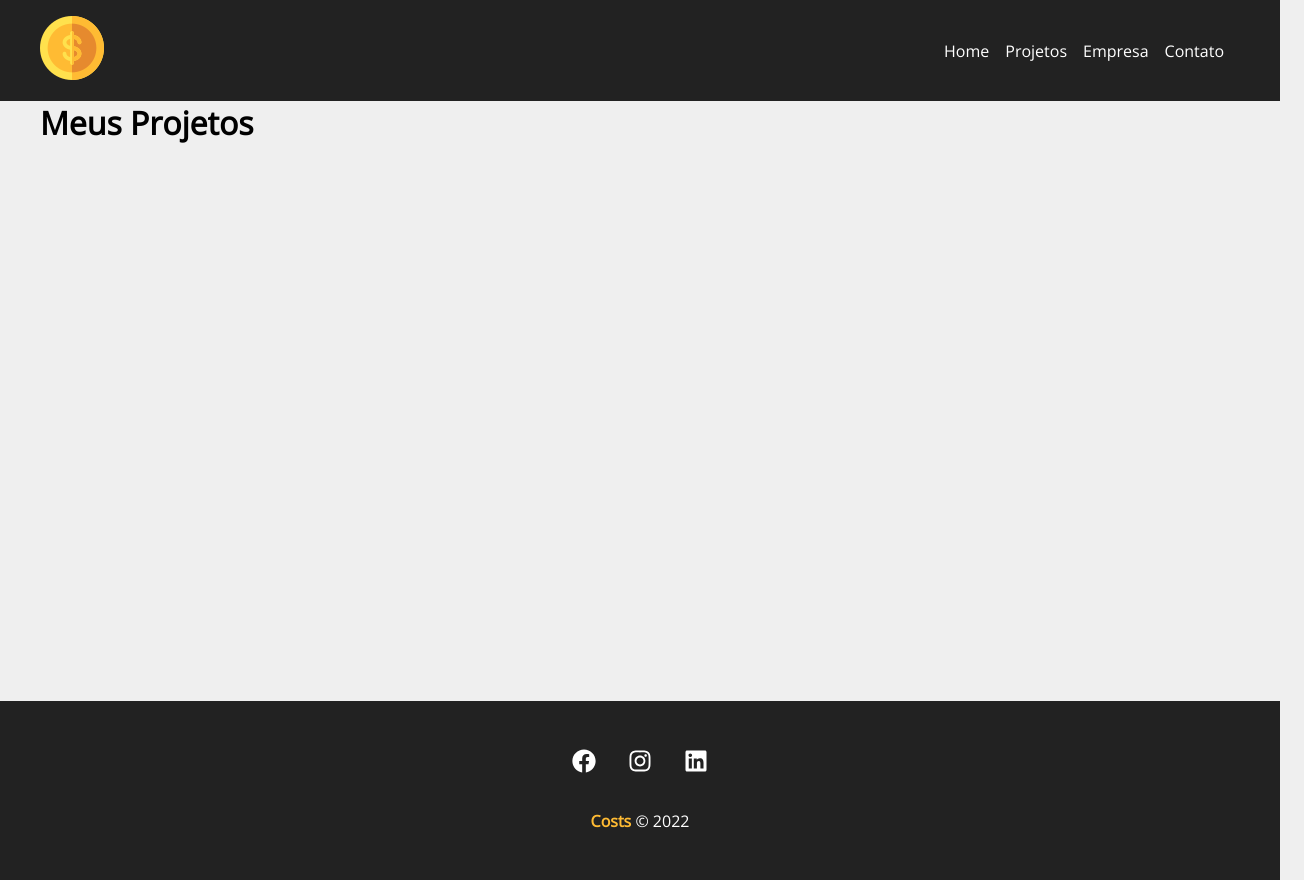
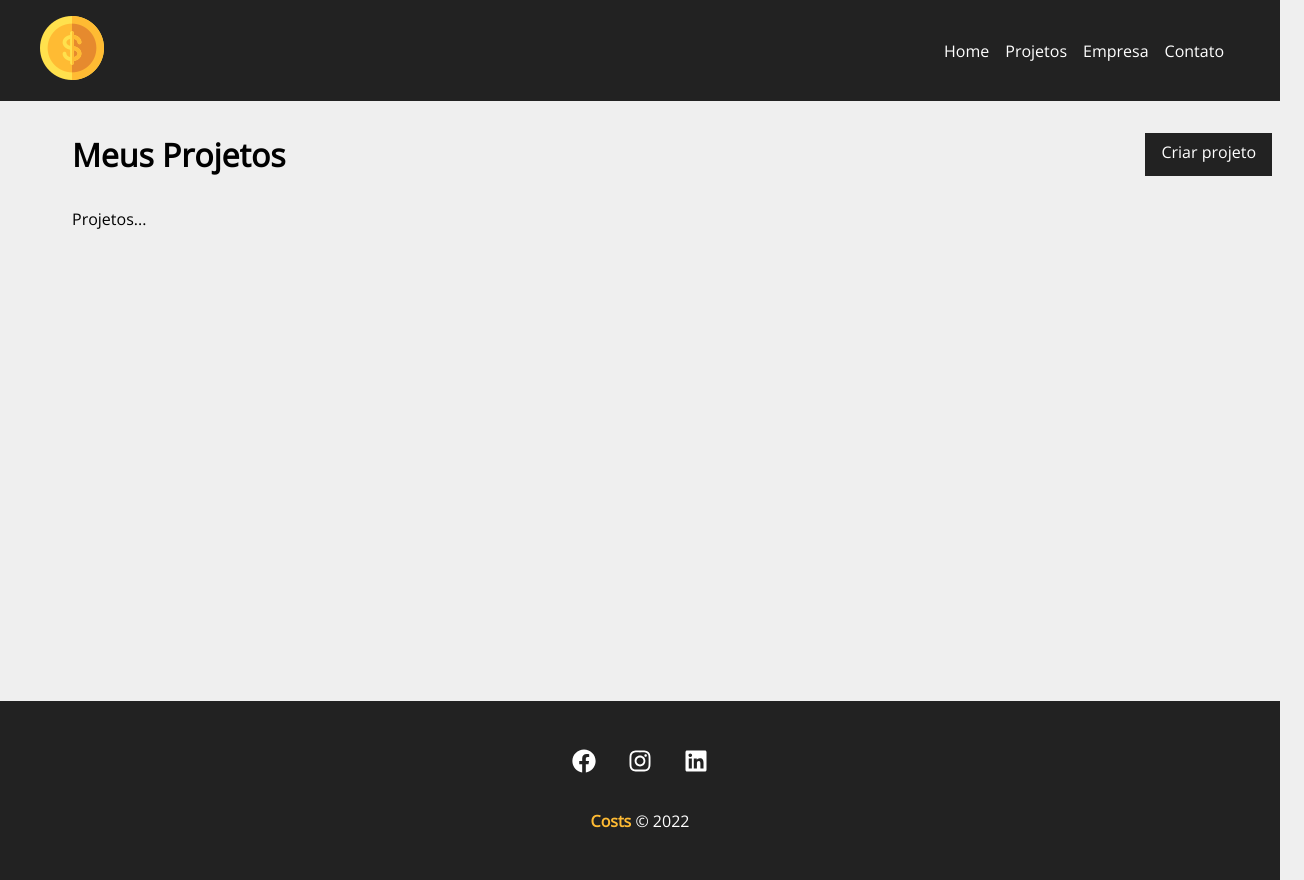
Before and after one commit to sandra-source/costs-gerenciamento-projetos-react, a React (Create React App) app: page /projects in a window 1280 px wide. Shown: the whole page, 1304 px wide, since content can reach past the window. Built offline with nearby package versions, Linux system fonts and the light colour scheme; the HTML template or start-up script is replaced by a standard one.

Commit message:
criando o dashboard com botão de Criar Projeto componentizado, iniciando a criação do dashboard completo

```diff
--- a/db.json
+++ b/db.json
@@ -56,6 +56,17 @@
       "costs": 0,
       "services": [],
       "id": 6
+    },
+    {
+      "projectName": "Terceiro projeto para testes",
+      "budget": "6700",
+      "category": {
+        "id": "2",
+        "name": "Desenvolvimento"
+      },
+      "costs": 0,
+      "services": [],
+      "id": 7
     }
   ],
   "categories": [
--- a/src/components/pages/Projects.jsx
+++ b/src/components/pages/Projects.jsx
@@ -1,12 +1,31 @@
-import Message from "../layout/Message"
+import Message from "../layout/Message";
+import Container from "../layout/Container"
+import LinkButton from "../layout/LinkButton";
+
+import styles from "./Projects.module.css";
+
+import { useLocation } from "react-router-dom";
 
 function Projects() {
-    return(
-        <div>
-            <h1>Meus Projetos</h1>
-            <Message msg="alguma mensagem" type="success" />
-        </div>
-    )
+  const location = useLocation();
+  let message = "";
+
+  if (location.state) {
+    message = location.state.message;
+  }
+
+  return (
+    <div className={styles.project_container}>
+      <div className={styles.title_container}>
+        <h1>Meus Projetos</h1>
+        <LinkButton text="Criar projeto" to="/new-project" />
+      </div>
+      {message && <Message msg={message} type="success" />}
+      <Container customClass="start">
+    <p>Projetos...</p>
+      </Container>
+    </div>
+  );
 }
 
-export default Projects
+export default Projects;
--- /dev/null
+++ b/src/components/pages/Projects.module.css
@@ -0,0 +1,9 @@
+.project_container {
+    padding: 2em;
+}
+
+.title_container {
+    display: flex;
+    justify-content: space-between;
+    margin-bottom: 2em;
+}
```
